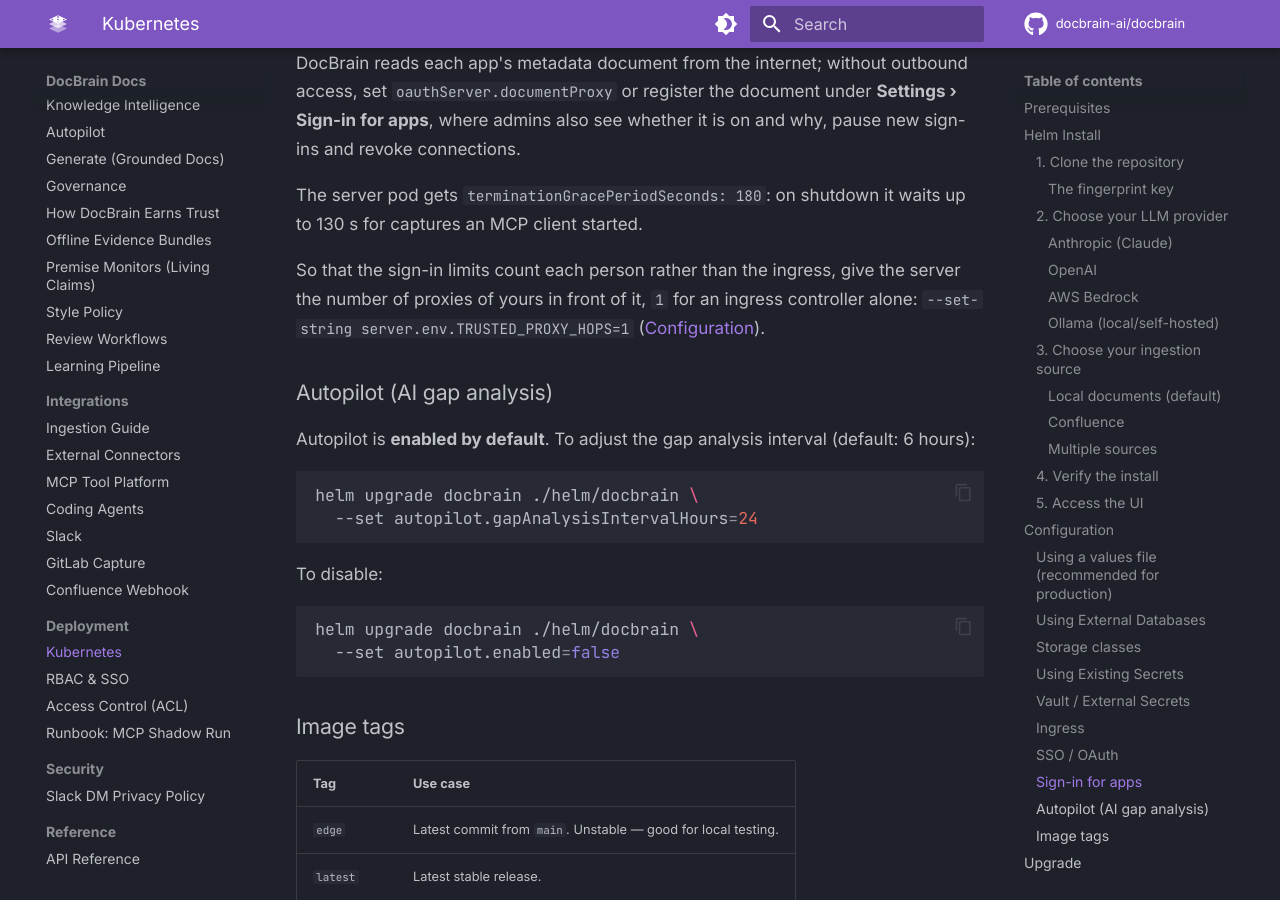
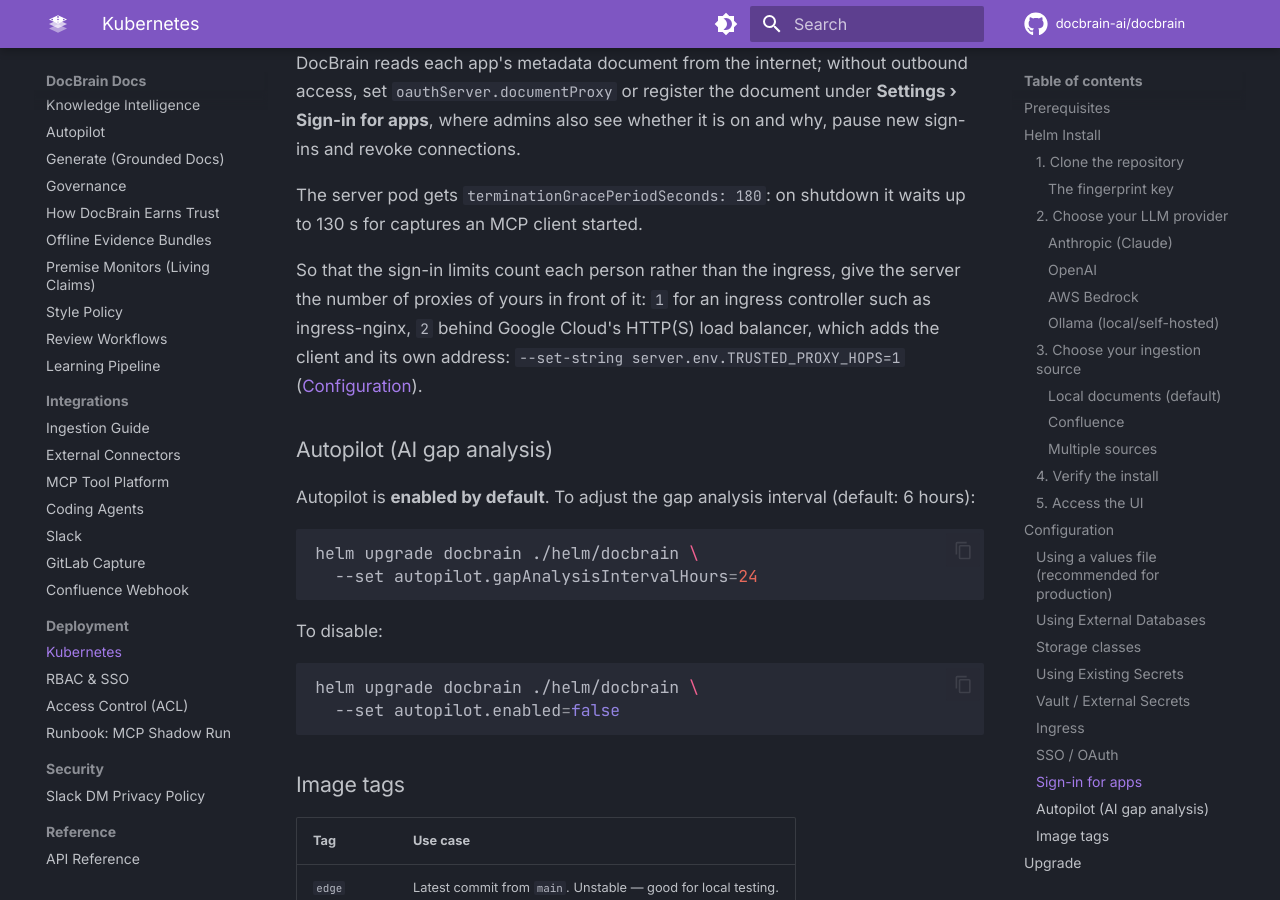
Before and after one commit to docbrain-ai/docbrain, an MkDocs documentation site: the page built from docs/kubernetes.md, in a window 1280 px wide and 900 px high, scrolled down 11056 px. Built offline with MkDocs 1.6.1 and Material for MkDocs 9.7.7, drawn with Linux system fonts in a browser that asks for light colours; comment, search, counter and statistics services are not loaded.

Commit message:
Proxy hops docs: trusted_proxies before 2, Google's two entries; the Upgrade sentence is exact (#635 review)

```diff
--- a/docker-compose.yml
+++ b/docker-compose.yml
@@ -146,7 +146,8 @@
       DOCBRAIN_OAUTH_SERVER: ${DOCBRAIN_OAUTH_SERVER:-on}
       DOCBRAIN_OAUTH_DOCUMENT_PROXY: ${DOCBRAIN_OAUTH_DOCUMENT_PROXY:-}
       # The proxy is the server's only way in and sends one X-Forwarded-For entry, the address it saw:
-      # the per-address sign-in limits count each client, not the proxy. Add 1 per proxy you run in front.
+      # the per-address sign-in limits count each client, not the proxy. A load balancer in front of the
+      # proxy: trust it in config/Caddyfile (servers { trusted_proxies static <its range> }), then set 2.
       TRUSTED_PROXY_HOPS: ${TRUSTED_PROXY_HOPS:-1}
       # Auth session lifetime (30 days default)
       LOGIN_SESSION_TTL_HOURS: ${LOGIN_SESSION_TTL_HOURS:-720}
--- a/docs/kubernetes.md
+++ b/docs/kubernetes.md
@@ -455,7 +455,8 @@
 an MCP client started.
 
 So that the sign-in limits count each person rather than the ingress, give the server the number of
-proxies of yours in front of it, `1` for an ingress controller alone:
+proxies of yours in front of it: `1` for an ingress controller such as ingress-nginx, `2` behind Google
+Cloud's HTTP(S) load balancer, which adds the client and its own address:
 `--set-string server.env.TRUSTED_PROXY_HOPS=1` ([Configuration](configuration.md)).
 
 ### Autopilot (AI gap analysis)
```
Also changed, not shown: docs/configuration.md (+1 -1 lines), docs/quickstart.md (+1 -1 lines), 1 other file.
